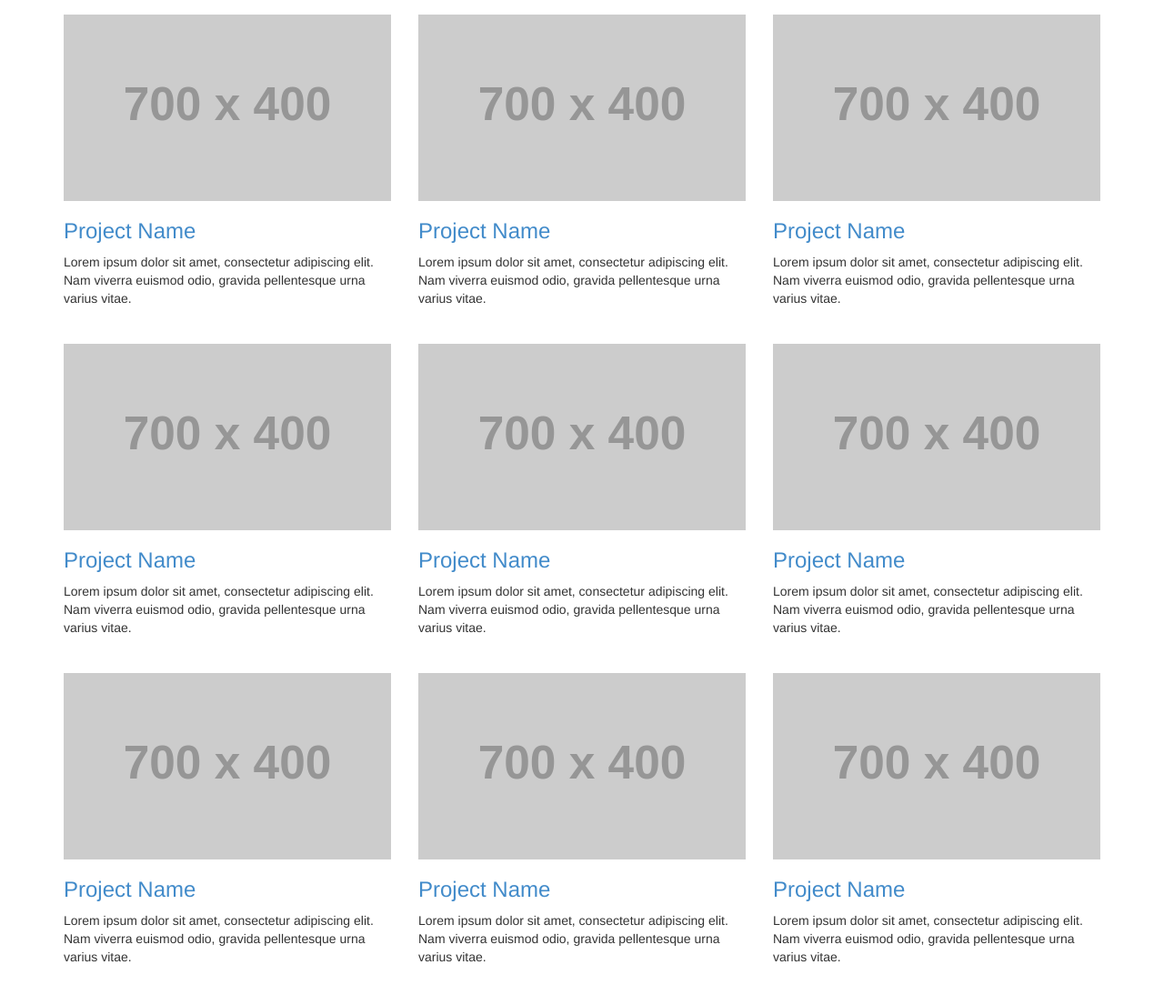
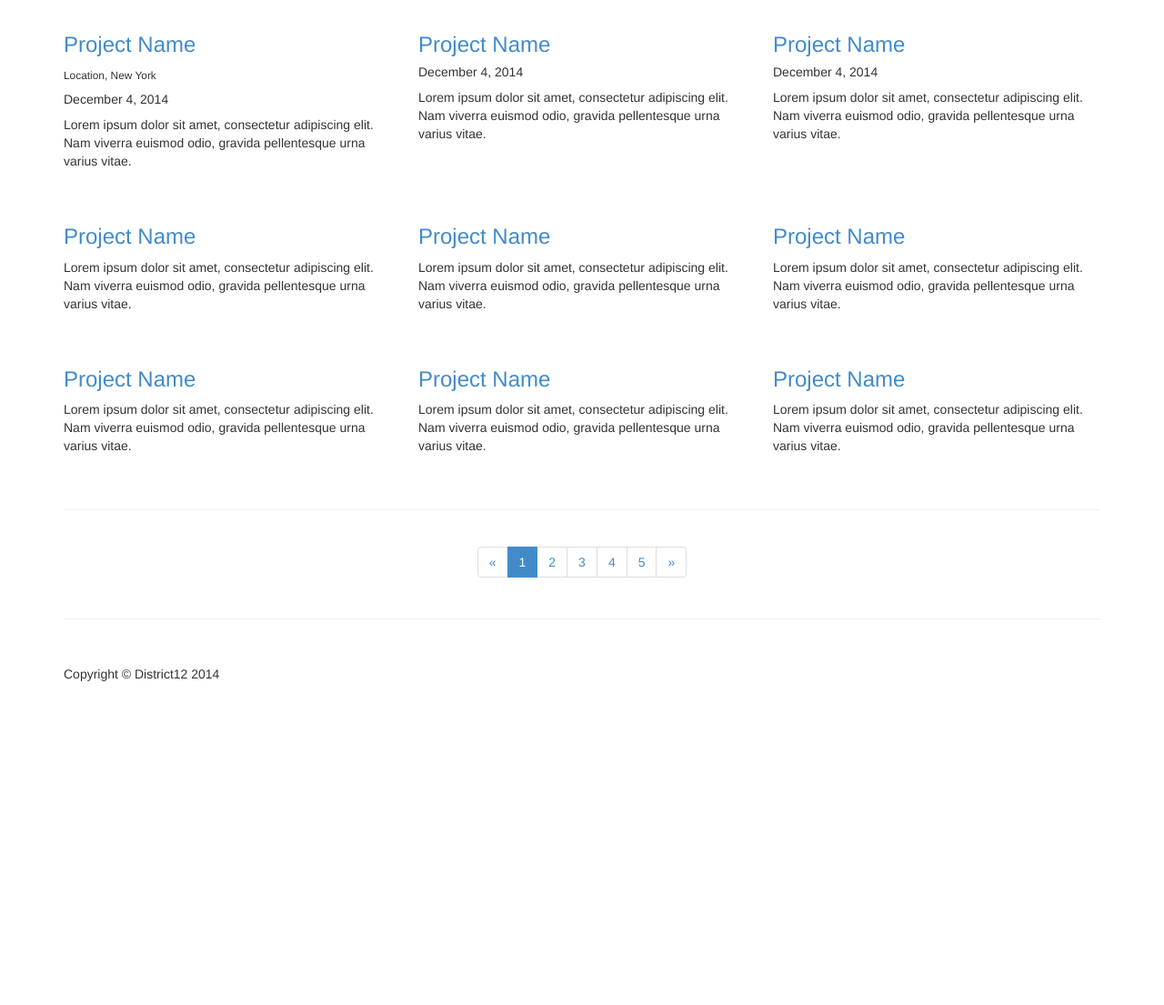
Before and after one commit to jw3046/district12, a plain HTML site: page events.html in a window 1280 px wide. Shown: the part 200-1305 px from the top of the page at 91% size. After the commit the page ends 1011 px from the top, so only its background shows below. Drawn offline with Linux system fonts and the light colour scheme; placeholder pictures from the web are drawn by us.

Commit message:
Change layout of events page

```diff
--- a/events.html
+++ b/events.html
@@ -109,27 +109,45 @@
         <!-- Projects Row -->
         <div class="row">
             <div class="col-md-4 img-portfolio">
-                <a href="portfolio-item.html">
-                    <img class="img-responsive img-hover" src="http://placehold.it/700x400" alt="">
-                </a>
+                <h3>
+                    <a href="portfolio-item.html">Project Name</a>
+                </h3>
+                <small>Location, New York</small>
+                <h5>December 4, 2014</h5>
+                <p>Lorem ipsum dolor sit amet, consectetur adipiscing elit. Nam viverra euismod odio, gravida pellentesque urna varius vitae.</p>
+            </div>
+            <div class="col-md-4 img-portfolio">
+                <h3>
+                    <a href="portfolio-item.html">Project Name</a>
+                </h3>
+                <h5>December 4, 2014</h5>
+                <p>Lorem ipsum dolor sit amet, consectetur adipiscing elit. Nam viverra euismod odio, gravida pellentesque urna varius vitae.</p>
+            </div>
+            <div class="col-md-4 img-portfolio">
+                <h3>
+                    <a href="portfolio-item.html">Project Name</a>
+                </h3>
+                <h5>December 4, 2014</h5>
+                <p>Lorem ipsum dolor sit amet, consectetur adipiscing elit. Nam viverra euismod odio, gravida pellentesque urna varius vitae.</p>
+            </div>
+        </div>
+        <!-- /.row -->
+
+        <!-- Projects Row -->
+        <div class="row">
+            <div class="col-md-4 img-portfolio">
                 <h3>
                     <a href="portfolio-item.html">Project Name</a>
                 </h3>
                 <p>Lorem ipsum dolor sit amet, consectetur adipiscing elit. Nam viverra euismod odio, gravida pellentesque urna varius vitae.</p>
             </div>
             <div class="col-md-4 img-portfolio">
-                <a href="portfolio-item.html">
-                    <img class="img-responsive img-hover" src="http://placehold.it/700x400" alt="">
-                </a>
                 <h3>
                     <a href="portfolio-item.html">Project Name</a>
                 </h3>
                 <p>Lorem ipsum dolor sit amet, consectetur adipiscing elit. Nam viverra euismod odio, gravida pellentesque urna varius vitae.</p>
             </div>
             <div class="col-md-4 img-portfolio">
-                <a href="portfolio-item.html">
-                    <img class="img-responsive img-hover" src="http://placehold.it/700x400" alt="">
-                </a>
                 <h3>
                     <a href="portfolio-item.html">Project Name</a>
                 </h3>
@@ -141,58 +159,18 @@
         <!-- Projects Row -->
         <div class="row">
             <div class="col-md-4 img-portfolio">
-                <a href="portfolio-item.html">
-                    <img class="img-responsive img-hover" src="http://placehold.it/700x400" alt="">
-                </a>
                 <h3>
                     <a href="portfolio-item.html">Project Name</a>
                 </h3>
                 <p>Lorem ipsum dolor sit amet, consectetur adipiscing elit. Nam viverra euismod odio, gravida pellentesque urna varius vitae.</p>
             </div>
             <div class="col-md-4 img-portfolio">
-                <a href="portfolio-item.html">
-                    <img class="img-responsive img-hover" src="http://placehold.it/700x400" alt="">
-                </a>
                 <h3>
                     <a href="portfolio-item.html">Project Name</a>
                 </h3>
                 <p>Lorem ipsum dolor sit amet, consectetur adipiscing elit. Nam viverra euismod odio, gravida pellentesque urna varius vitae.</p>
             </div>
             <div class="col-md-4 img-portfolio">
-                <a href="portfolio-item.html">
-                    <img class="img-responsive img-hover" src="http://placehold.it/700x400" alt="">
-                </a>
-                <h3>
-                    <a href="portfolio-item.html">Project Name</a>
-                </h3>
-                <p>Lorem ipsum dolor sit amet, consectetur adipiscing elit. Nam viverra euismod odio, gravida pellentesque urna varius vitae.</p>
-            </div>
-        </div>
-
-        <!-- Projects Row -->
-        <div class="row">
-            <div class="col-md-4 img-portfolio">
-                <a href="portfolio-item.html">
-                    <img class="img-responsive img-hover" src="http://placehold.it/700x400" alt="">
-                </a>
-                <h3>
-                    <a href="portfolio-item.html">Project Name</a>
-                </h3>
-                <p>Lorem ipsum dolor sit amet, consectetur adipiscing elit. Nam viverra euismod odio, gravida pellentesque urna varius vitae.</p>
-            </div>
-            <div class="col-md-4 img-portfolio">
-                <a href="portfolio-item.html">
-                    <img class="img-responsive img-hover" src="http://placehold.it/700x400" alt="">
-                </a>
-                <h3>
-                    <a href="portfolio-item.html">Project Name</a>
-                </h3>
-                <p>Lorem ipsum dolor sit amet, consectetur adipiscing elit. Nam viverra euismod odio, gravida pellentesque urna varius vitae.</p>
-            </div>
-            <div class="col-md-4 img-portfolio">
-                <a href="portfolio-item.html">
-                    <img class="img-responsive img-hover" src="http://placehold.it/700x400" alt="">
-                </a>
                 <h3>
                     <a href="portfolio-item.html">Project Name</a>
                 </h3>
```
